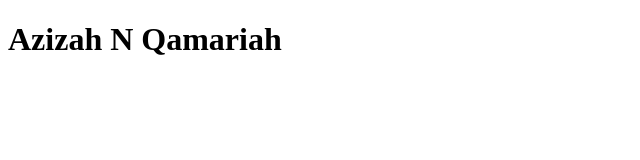
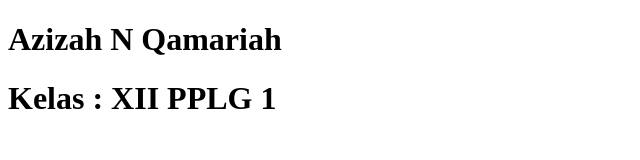
Before and after one commit to zeeazizah/belajargit1, a plain HTML site: page index.html in a window 1280 px wide. Shown: the whole page, without its empty margins (0-640 px from the left). Drawn offline with Linux system fonts and the light colour scheme.

Commit message:
penambahan kelas

```diff
--- a/index.html
+++ b/index.html
@@ -7,5 +7,6 @@
 </head>
 <body>
     <h1>Azizah N Qamariah</h1>
+    <h1>Kelas : XII PPLG 1</h1>
 </body>
 </html>
```
